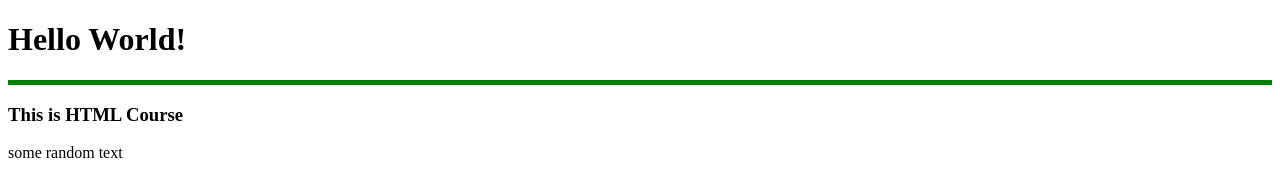
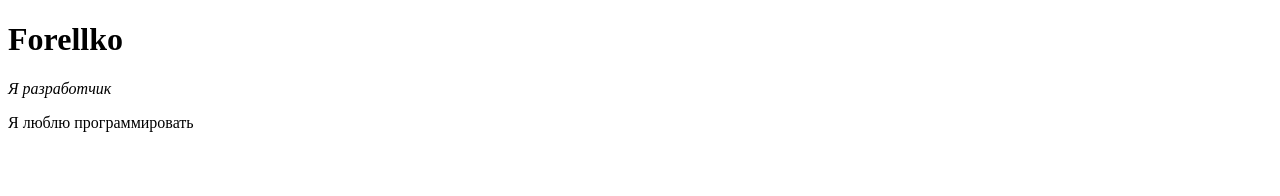
Before and after one commit to Forellko/html-vladilenminin, a plain HTML site: page index.html in a window 1280 px wide. Drawn offline with Linux system fonts and the light colour scheme.

Commit message:
Add my name

```diff
--- a/index.html
+++ b/index.html
@@ -4,13 +4,12 @@
     <meta charset="UTF-8" />
     <meta http-equiv="X-UA-Compatible" content="IE=edge" />
     <meta name="viewport" content="width=device-width, initial-scale=1.0" />
-    <title>Document</title>
+    <title>Forellko</title>
   </head>
   <body>
-    <h1>Hello World!</h1>
-    <hr size="5" noshade color="green" />
-    <h3>This is HTML Course</h3>
-    <!-- <br> -->
-    <p>some random text</p>
+    <h1>Forellko</h1>
+    <p><em> Я разработчик </em></p>
+
+    <p>Я люблю программировать</p>
   </body>
 </html>
```
